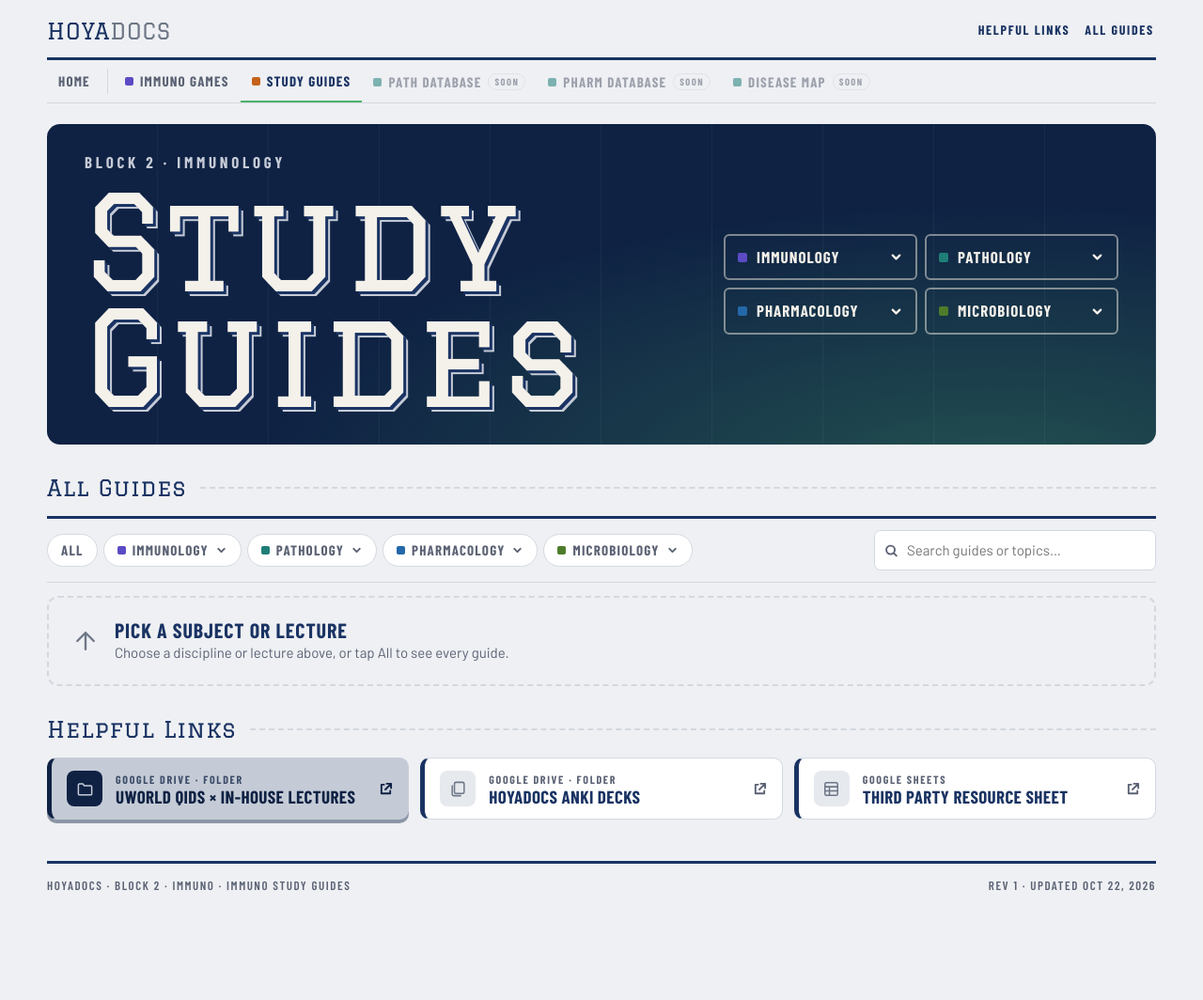
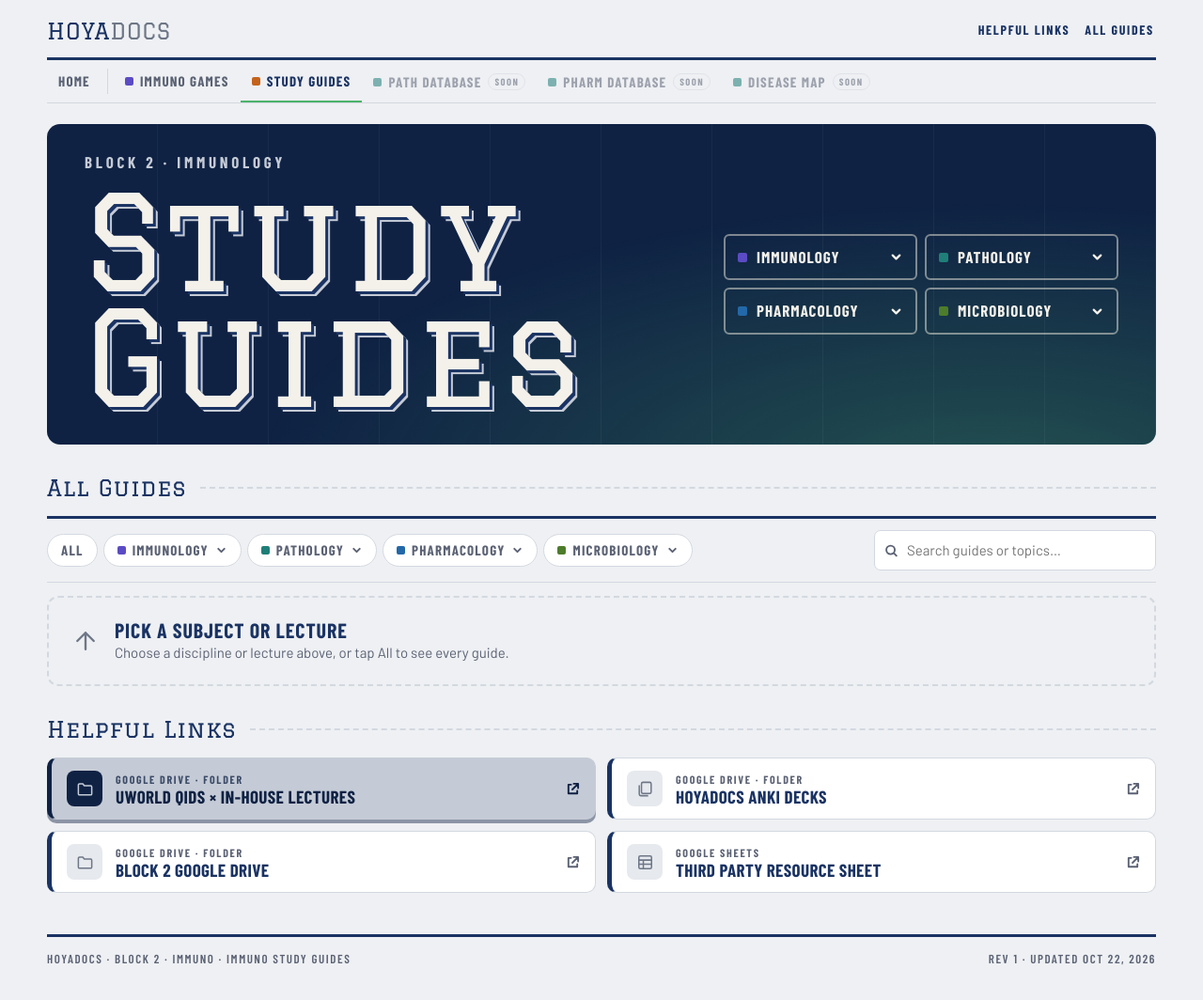
Before and after one commit to strettyit10/Block2-Immuno, a plain HTML site: page IRD-Study-Guides/index.html in a window 1280 px wide. Shown: the whole page at 94% size. Before the commit the page ends 1009 px from the top, so only its background shows below. Drawn offline with nearby package versions, Linux system fonts and the light colour scheme; a web font is replaced by a local one.

Commit message:
Add files via upload

```diff
--- a/IRD-Study-Guides/index.html
+++ b/IRD-Study-Guides/index.html
@@ -109,7 +109,7 @@
 .menu a.all{justify-content:center;margin-top:4px;border-top:1px dashed var(--line);border-radius:0 0 7px 7px;font-family:var(--cond);font-weight:700;font-size:14px;letter-spacing:.1em;text-transform:uppercase;color:var(--muted)}
 .menu a.all:hover{color:var(--ink)}
 /* helpful links (matches Immuno home) */
-.bench{display:grid;grid-template-columns:repeat(3,1fr);gap:12px}
+.bench{display:grid;grid-template-columns:repeat(2,1fr);gap:12px}
 .lk{display:flex;align-items:center;gap:14px;background:var(--panel);border:1px solid var(--line);border-left:5px solid var(--navy-2);border-radius:10px;padding:13px 16px;text-decoration:none;color:var(--ink);transition:transform .12s,box-shadow .12s}
 .lk:hover{transform:translateY(-2px);box-shadow:0 8px 22px rgba(14,27,51,.14)}
 .lk .li{flex:none;width:38px;height:38px;border-radius:8px;background:var(--sunk);color:var(--silver);display:grid;place-items:center}
@@ -399,14 +399,19 @@
 
   <div class="sh" id="helpful-links"><h2>Helpful Links</h2></div>
   <section class="bench" aria-label="Helpful links">
-    <a class="lk feat" href="https://drive.google.com/drive/folders/1-ssEK3eFQEJ8Gu8STqTO3cMWqSoVN1tO?usp=drive_link" target="_blank" rel="noopener">
+    <a class="lk feat" href="https://drive.google.com/drive/folders/1CKxWMo56SrF1mJulJXza57FMoQKZEarA?usp=drive_link" target="_blank" rel="noopener">
       <div class="li" aria-hidden="true"><svg viewBox="0 0 24 24" fill="none" stroke="currentColor" stroke-width="1.9" stroke-linejoin="round"><path d="M3 6.5A1.5 1.5 0 0 1 4.5 5H9l2 2.5h8.5A1.5 1.5 0 0 1 21 9v9.5a1.5 1.5 0 0 1-1.5 1.5h-15A1.5 1.5 0 0 1 3 18.5z"/></svg></div>
       <div class="lt"><small>Google Drive &middot; Folder</small><strong>UWorld QIDs &times; In-House Lectures</strong></div>
       <svg class="ext" viewBox="0 0 16 16" fill="none" stroke="currentColor" stroke-width="2" stroke-linecap="round" stroke-linejoin="round"><path d="M6 3H3v10h10v-3M9 2h5v5M14 2 7.5 8.5"/></svg>
     </a>
-    <a class="lk" href="https://drive.google.com/drive/folders/1OtklWm3MDpq0Bpi7OS0f3sp2Bf-tpWMn?usp=drive_link" target="_blank" rel="noopener">
+    <a class="lk" href="https://drive.google.com/drive/folders/1iljOrKkaCUXuJZA1zkwPqZ3z_hE_meAr?usp=drive_link" target="_blank" rel="noopener">
       <div class="li" aria-hidden="true"><svg viewBox="0 0 24 24" fill="none" stroke="currentColor" stroke-width="1.9" stroke-linejoin="round"><rect x="7" y="3" width="13" height="15" rx="2"/><path d="M4 7v12a2 2 0 0 0 2 2h10"/></svg></div>
       <div class="lt"><small>Google Drive &middot; Folder</small><strong>HoyaDocs Anki Decks</strong></div>
+      <svg class="ext" viewBox="0 0 16 16" fill="none" stroke="currentColor" stroke-width="2" stroke-linecap="round" stroke-linejoin="round"><path d="M6 3H3v10h10v-3M9 2h5v5M14 2 7.5 8.5"/></svg>
+    </a>
+    <a class="lk" href="https://drive.google.com/drive/folders/1aovVKwo25UfV6v3jv5Io2oTgbN6IBcg8?usp=drive_link" target="_blank" rel="noopener">
+      <div class="li" aria-hidden="true"><svg viewBox="0 0 24 24" fill="none" stroke="currentColor" stroke-width="1.9" stroke-linejoin="round"><path d="M3 6.5A1.5 1.5 0 0 1 4.5 5H9l2 2.5h8.5A1.5 1.5 0 0 1 21 9v9.5a1.5 1.5 0 0 1-1.5 1.5h-15A1.5 1.5 0 0 1 3 18.5z"/></svg></div>
+      <div class="lt"><small>Google Drive &middot; Folder</small><strong>Block 2 Google Drive</strong></div>
       <svg class="ext" viewBox="0 0 16 16" fill="none" stroke="currentColor" stroke-width="2" stroke-linecap="round" stroke-linejoin="round"><path d="M6 3H3v10h10v-3M9 2h5v5M14 2 7.5 8.5"/></svg>
     </a>
     <a class="lk" href="https://docs.google.com/spreadsheets/d/1lcXNqU4aKg72C3AAQ3ktiDc5wfvX08q7gM1MA1fRtEw/edit?usp=sharing" target="_blank" rel="noopener">
```
